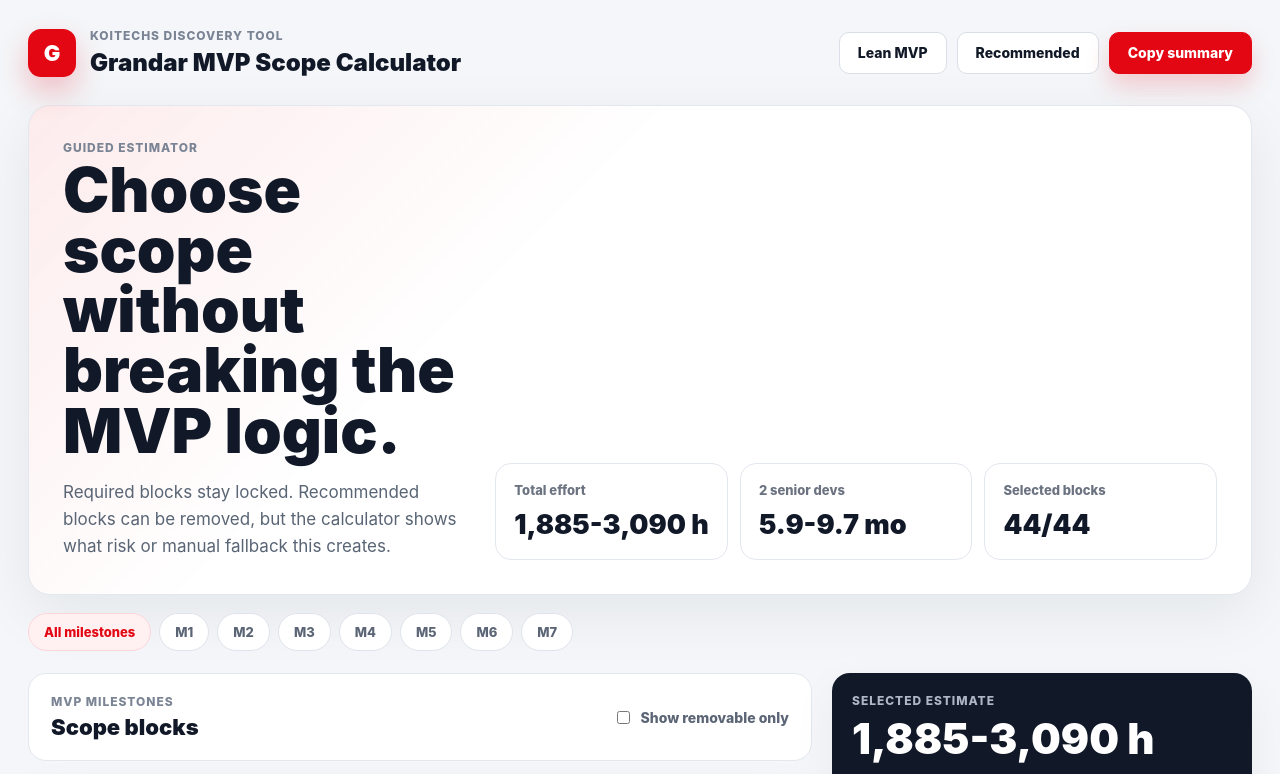
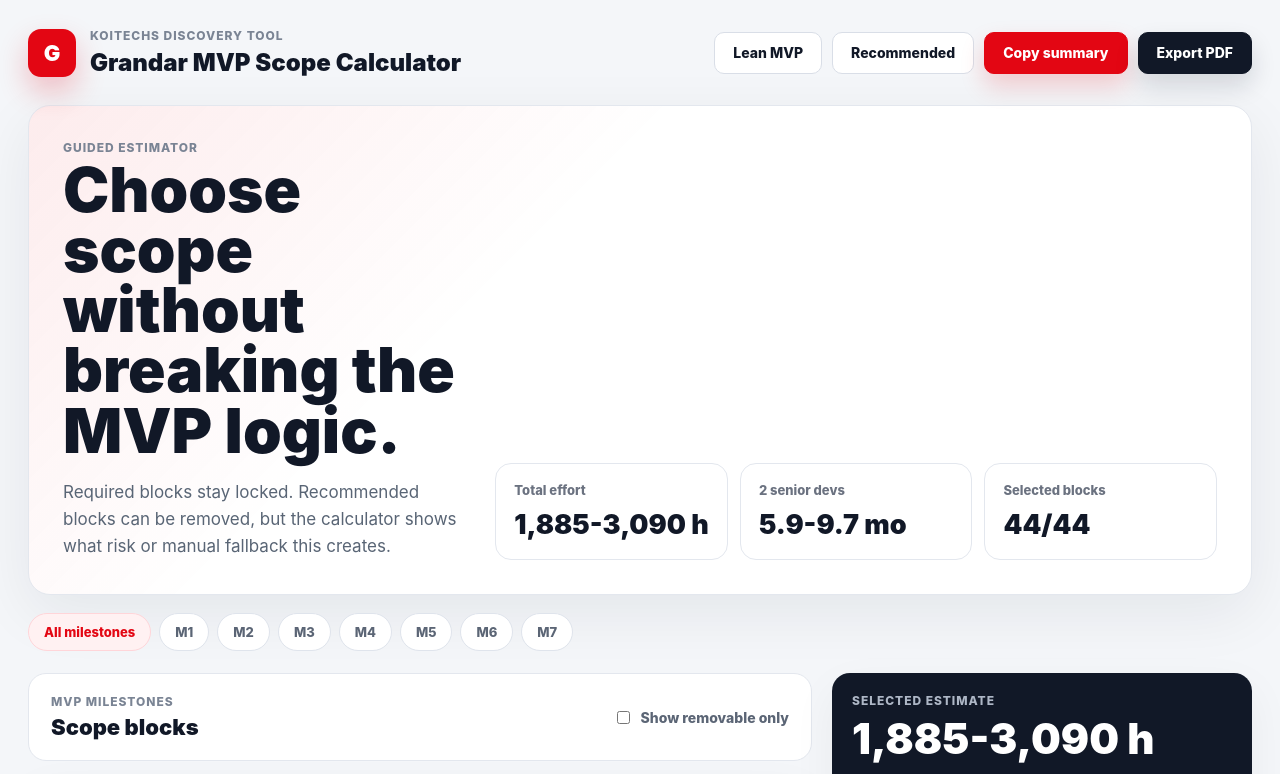
Before and after one commit to roshankoitechs/grandar-scope-calculator, a React (Vite) app: page / in a window 1280 px wide. Shown: the top 774 px of the page. Built offline with nearby package versions, Linux system fonts and the light colour scheme.

Commit message:
Add PDF export for selected scope

```diff
--- a/package.json
+++ b/package.json
@@ -10,6 +10,7 @@
     "preview": "vite preview"
   },
   "dependencies": {
+    "jspdf": "^4.2.1",
     "react": "^19.2.6",
     "react-dom": "^19.2.6"
   },
--- a/src/App.css
+++ b/src/App.css
@@ -83,6 +83,12 @@ button {
   background: #e30613;
   border: 1px solid #e30613;
   box-shadow: 0 12px 24px rgba(227, 6, 19, 0.18);
+}
+
+.export-button {
+  background: #111827;
+  border-color: #111827;
+  box-shadow: 0 12px 24px rgba(17, 24, 39, 0.14);
 }
 
 .ghost-button {
@@ -608,7 +614,7 @@ button {
 
   .topbar-actions {
     display: grid;
-    grid-template-columns: 1fr;
+    grid-template-columns: 1fr 1fr;
     width: 100%;
     max-width: 100%;
   }
@@ -656,3 +662,10 @@ button {
     justify-self: start;
   }
 }
+  .topbar-actions .primary-button {
+    grid-column: 1 / -1;
+  }
+
+  .topbar-actions .export-button {
+    grid-column: 1 / -1;
+  }
--- a/src/App.tsx
+++ b/src/App.tsx
@@ -1,4 +1,5 @@
 import { useMemo, useState } from 'react'
+import { jsPDF } from 'jspdf'
 import './App.css'
 
 type Category = 'Architecture' | 'Feature' | 'QA' | 'Integration' | 'Mobile'
@@ -516,6 +517,10 @@ function formatMonthRange(min: number, max: number) {
   return `${low}-${high} mo`
 }
 
+function wrapText(doc: jsPDF, value: string, maxWidth: number) {
+  return doc.splitTextToSize(value, maxWidth) as string[]
+}
+
 function App() {
   const [selected, setSelected] = useState<Record<string, boolean>>(initialSelected)
   const [activeMilestone, setActiveMilestone] = useState('all')
@@ -584,6 +589,133 @@ function App() {
     await navigator.clipboard.writeText(text)
   }
 
+  function exportPdf() {
+    const doc = new jsPDF({ unit: 'pt', format: 'a4' })
+    const pageWidth = doc.internal.pageSize.getWidth()
+    const pageHeight = doc.internal.pageSize.getHeight()
+    const margin = 44
+    const contentWidth = pageWidth - margin * 2
+    let y = margin
+
+    const ensureSpace = (height: number) => {
+      if (y + height <= pageHeight - margin) return
+      doc.addPage()
+      y = margin
+    }
+
+    const addText = (
+      value: string,
+      size = 10,
+      style: 'normal' | 'bold' = 'normal',
+      color: [number, number, number] = [17, 24, 39],
+      lineGap = 4,
+      width = contentWidth,
+    ) => {
+      doc.setFont('helvetica', style)
+      doc.setFontSize(size)
+      doc.setTextColor(...color)
+      const lines = wrapText(doc, value, width)
+      ensureSpace(lines.length * (size + lineGap) + 2)
+      doc.text(lines, margin, y)
+      y += lines.length * (size + lineGap)
+    }
+
+    const addSectionTitle = (value: string) => {
+      y += 10
+      ensureSpace(30)
+      doc.setFillColor(227, 6, 19)
+      doc.rect(margin, y - 6, 4, 22, 'F')
+      doc.setFont('helvetica', 'bold')
+      doc.setFontSize(14)
+      doc.setTextColor(17, 24, 39)
+      doc.text(value, margin + 12, y + 9)
+      y += 28
+    }
+
+    doc.setFillColor(227, 6, 19)
+    doc.roundedRect(margin, y, 34, 34, 8, 8, 'F')
+    doc.setTextColor(255, 255, 255)
+    doc.setFont('helvetica', 'bold')
+    doc.setFontSize(17)
+    doc.text('G', margin + 12, y + 23)
+    doc.setTextColor(17, 24, 39)
+    doc.setFontSize(18)
+    doc.text('Grandar MVP Scope Selection', margin + 48, y + 15)
+    doc.setFont('helvetica', 'normal')
+    doc.setFontSize(9)
+    doc.setTextColor(102, 112, 133)
+    doc.text(`Generated ${new Date().toLocaleDateString('en-GB')}`, margin + 48, y + 31)
+    y += 62
+
+    doc.setFillColor(17, 24, 39)
+    doc.roundedRect(margin, y, contentWidth, 86, 12, 12, 'F')
+    doc.setTextColor(255, 255, 255)
+    doc.setFont('helvetica', 'bold')
+    doc.setFontSize(24)
+    doc.text(formatHours(totals.min, totals.max), margin + 22, y + 35)
+    doc.setFontSize(11)
+    doc.setTextColor(213, 219, 229)
+    doc.text('Selected MVP effort', margin + 22, y + 58)
+    doc.setTextColor(255, 255, 255)
+    doc.setFontSize(18)
+    doc.text(formatMonthRange(totals.min, totals.max), margin + 300, y + 35)
+    doc.setTextColor(213, 219, 229)
+    doc.setFontSize(11)
+    doc.text('Calendar with 2 Senior Full-stack Developers', margin + 300, y + 58)
+    y += 112
+
+    addText(
+      'This PDF reflects the scope configuration selected in the guided calculator. Required blocks are treated as locked MVP logic. Removed recommended blocks are listed with their expected impact.',
+      10,
+      'normal',
+      [71, 84, 103],
+      4,
+    )
+
+    addSectionTitle('Breakdown by work type')
+    ;(Object.keys(categoryLabels) as Category[]).forEach((category) => {
+      const item = totals.breakdown[category]
+      addText(`${categoryLabels[category]}: ${formatHours(item.min, item.max)}`, 10, 'bold')
+    })
+
+    addSectionTitle('Selected scope')
+    milestones.forEach((milestone) => {
+      const pickedBlocks = milestone.blocks.filter((block) => selected[block.id])
+      if (pickedBlocks.length === 0) return
+      const milestoneMin = pickedBlocks.reduce((sum, block) => sum + block.min, 0)
+      const milestoneMax = pickedBlocks.reduce((sum, block) => sum + block.max, 0)
+      ensureSpace(54)
+      addText(`${milestone.title} — ${formatHours(milestoneMin, milestoneMax)}`, 12, 'bold')
+      addText(milestone.killerFeature, 9, 'normal', [102, 112, 133])
+      pickedBlocks.forEach((block) => {
+        addText(
+          `• ${block.title}: ${formatHours(block.min, block.max)} | ${categoryLabels[block.category]} | ${priorityLabels[block.priority]}`,
+          9,
+          'normal',
+          [17, 24, 39],
+        )
+      })
+      y += 4
+    })
+
+    addSectionTitle('Removed impact')
+    if (removedWarnings.length === 0) {
+      addText('Recommended MVP scope is intact. No recommended blocks were removed.', 10)
+    } else {
+      removedWarnings.forEach((block) => {
+        addText(`${block.title}`, 10, 'bold')
+        addText(block.consequence ?? '', 9, 'normal', [102, 112, 133])
+      })
+    }
+
+    addSectionTitle('Assumptions')
+    addText('1 full-time developer ≈ 160 h/month.', 10)
+    addText('2 Senior Full-stack Developers ≈ 320 h/month.', 10)
+    addText('Calendar can shift with UAT, integration access, feedback cycles, and scope changes.', 10)
+
+    doc.save('grandar-mvp-scope-selection.pdf')
+  }
+
   return (
     <main className="app-shell">
       <header className="topbar">
@@ -603,6 +735,9 @@ function App() {
           </button>
           <button className="primary-button" type="button" onClick={copySummary}>
             Copy summary
+          </button>
+          <button className="primary-button export-button" type="button" onClick={exportPdf}>
+            Export PDF
           </button>
         </div>
       </header>
```
Also changed, not shown: 1 other file (tests, documents, lock files or other folders).
